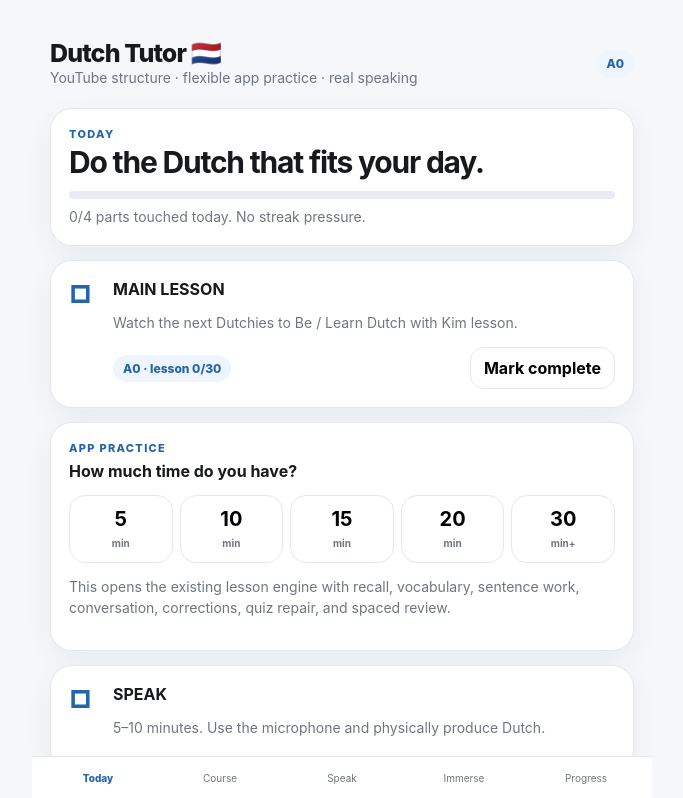
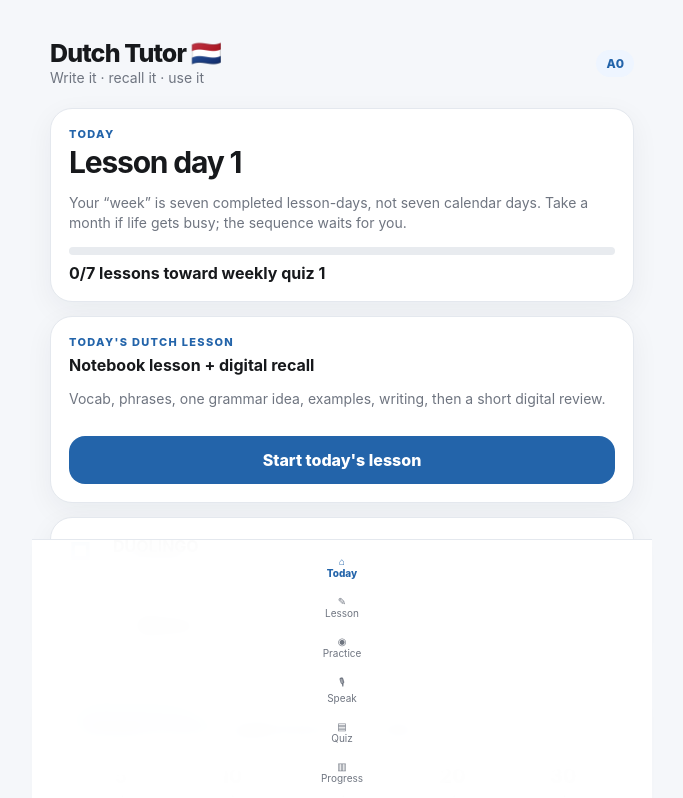
Before and after one commit to cchilton08/Language-app, a Next.js app: page / in a window 1280 px wide. Shown: the top 798 px of the page, without its empty margins (298-981 px from the left). Built offline with nearby package versions, Linux system fonts and the light colour scheme.

Commit message:
Switch Dutch app to V8 daily lesson system

```diff
--- a/app/page.tsx
+++ b/app/page.tsx
@@ -1,5 +1,5 @@
-import DutchTutorV7 from "./DutchTutorV7";
+import DutchTutorV8 from "./DutchTutorV8";
 
 export default function Page() {
-  return <DutchTutorV7 />;
+  return <DutchTutorV8 />;
 }
```
